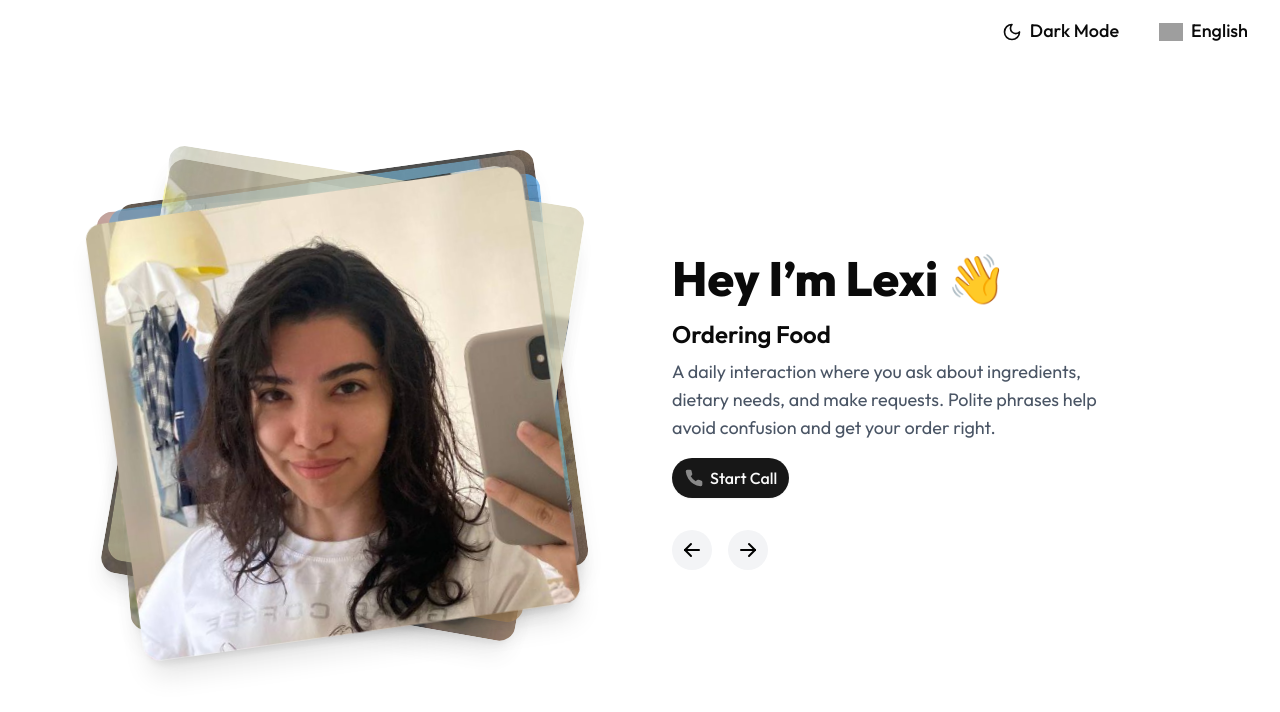
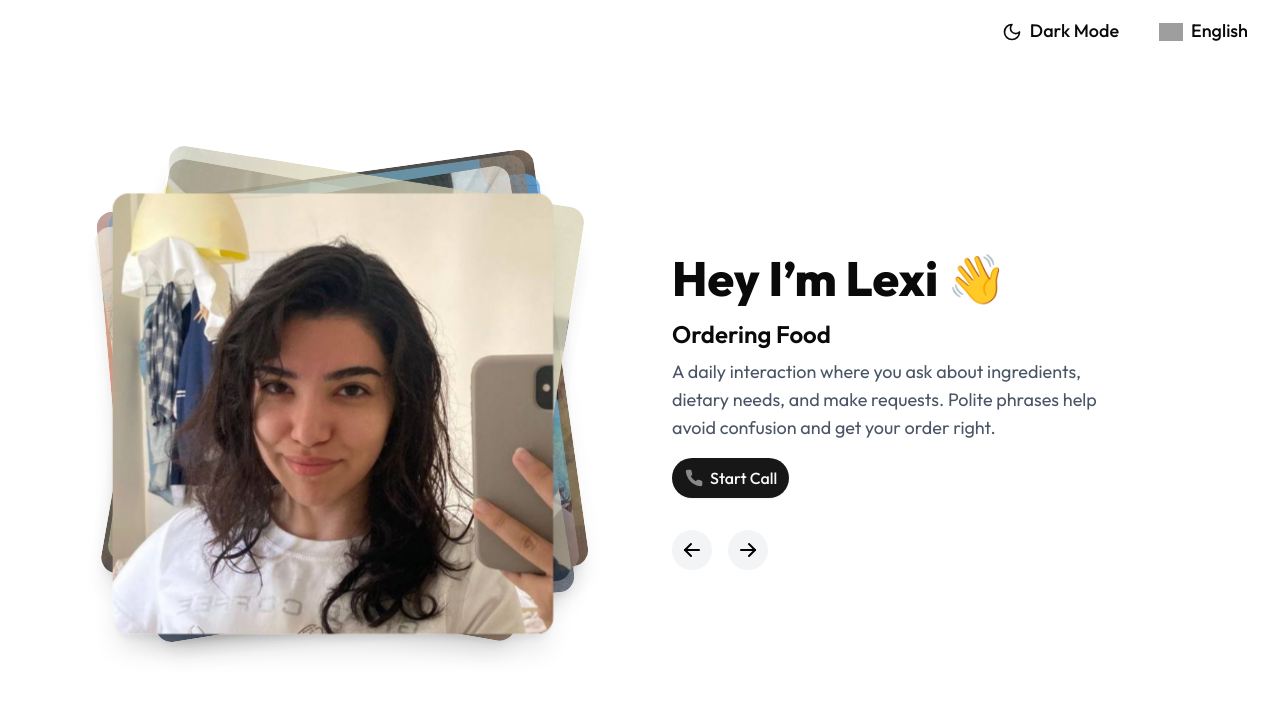
Before and after one commit to hosseinshamlooo/lexi-ai, a Next.js app: page / in a window 1280 px wide. Shown: the top 712 px of the page. Built offline with nearby package versions, Linux system fonts and the light colour scheme; grey boxes are pictures that could not be loaded.

Commit message:
fixed the tilt of the active scenario

```diff
--- a/components/Hero.tsx
+++ b/components/Hero.tsx
@@ -52,7 +52,9 @@ export default function Hero({ apiKey, voice, situations, title }: HeroProps) {
                     isActive ? "z-50 scale-105" : "z-10 opacity-70"
                   }`}
                   style={{
-                    transform: `translate(${x}px, ${y}px) rotate(${rotate}deg)`,
+                    transform: `translate(${x}px, ${y}px) rotate(${
+                      isActive ? 0 : rotate
+                    }deg)`,
                   }}
                 />
               );
```
